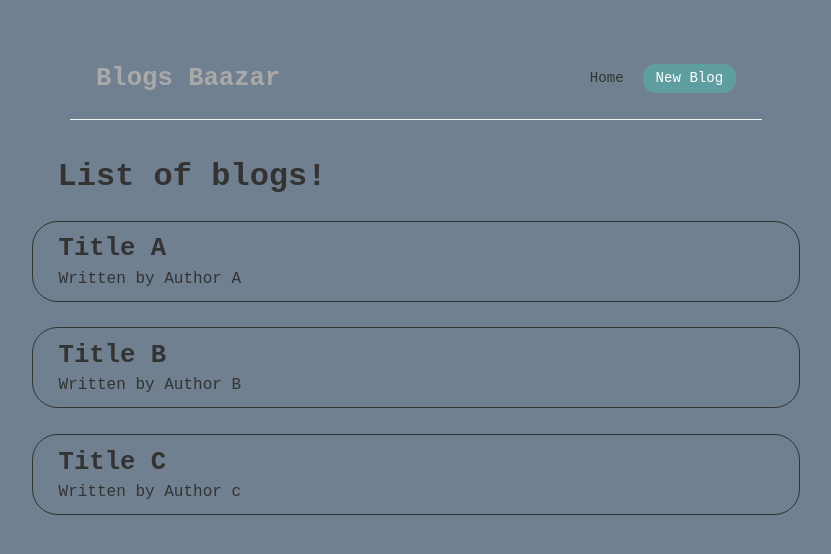
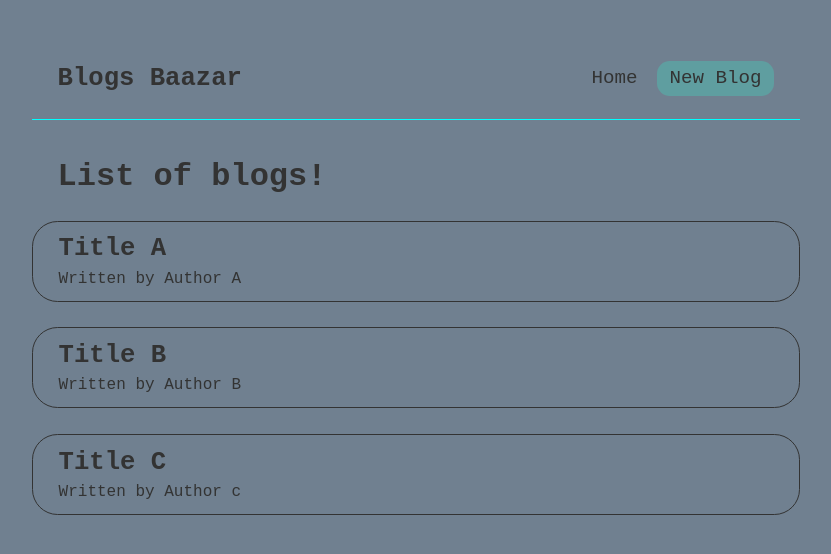
Before and after one commit to shaikrasheed99/the-blogs-bazaar, a React (Vite) app: page / in a window 1280 px wide. Shown: the top 554 px of the page, without its empty margins (224-1055 px from the left). Built offline with nearby package versions, Linux system fonts and the light colour scheme.

Commit message:
Add. CSS styles to Navbar component

```diff
--- a/src/components/navbar/Navbar.css
+++ b/src/components/navbar/Navbar.css
@@ -1,20 +1,20 @@
 .navbar {
-    max-width: 50vw;
     padding: 2vw;
     display: flex;
     align-items: center;
     margin: 3vw auto;
-    border-bottom: 1px solid #f2f2f2;
+    border-bottom: 1px solid cyan;
     font-size: 1.1vw;
 }
 
 .navbar h1 {
-    color: darkgray;
     font-size: 2vw;
+    cursor: pointer;
 }
 
 .navbar .links {
     margin-left: auto;
+    font-size: 1.5vw;
 }
 
 .navbar a {
@@ -24,12 +24,11 @@
 }
 
 .navbar #new-blog {
-    color: white;
     background-color: cadetblue;
     border-radius: 1vw;
     padding: 0.5vw 1vw;
 }
 
 .navbar a:hover {
-    color: darkgray;
+    color: cyan;
 }
```
